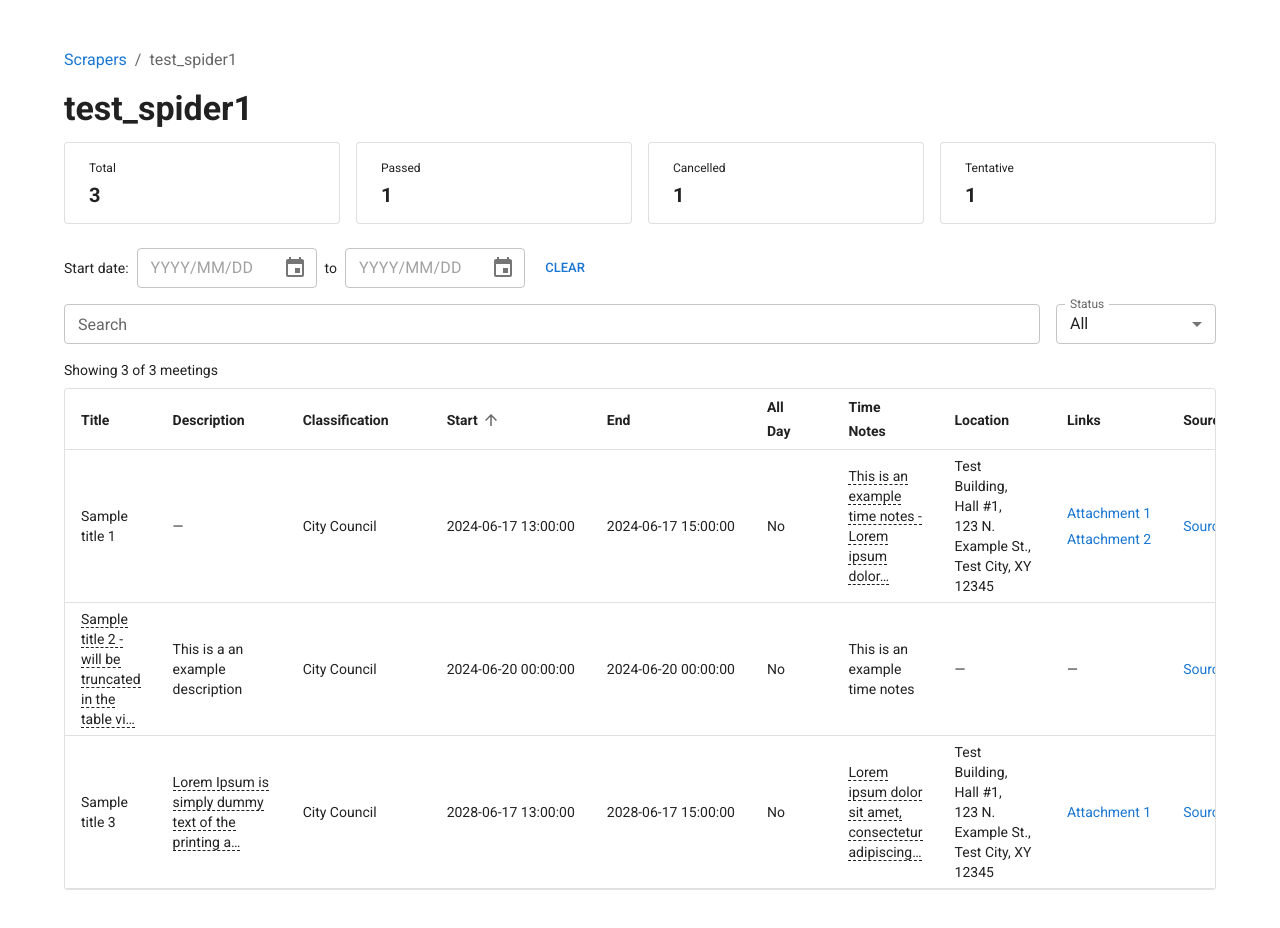
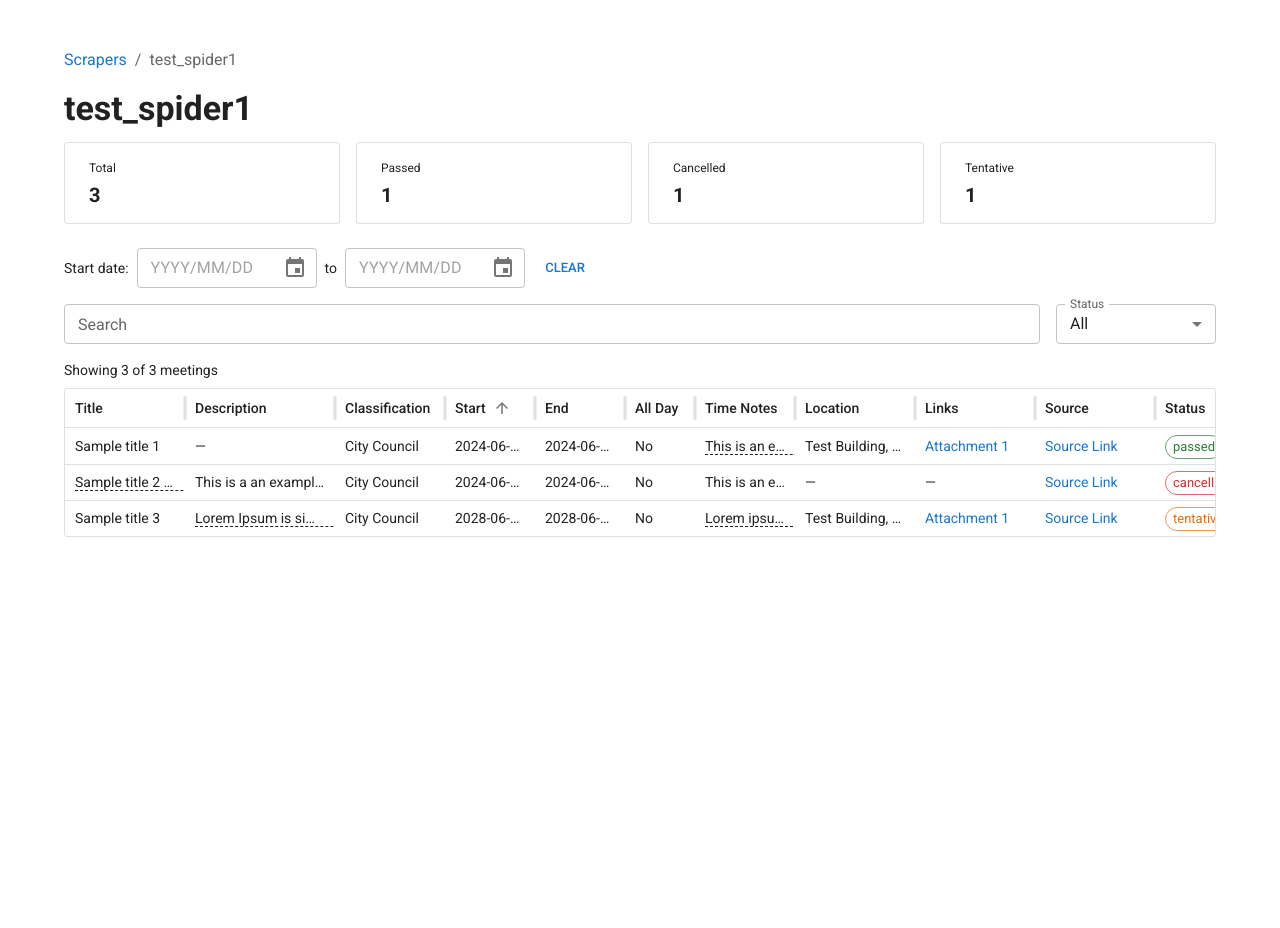
Before and after one commit to DevArtsLab/city-scrapers-meetings-viewer, a Next.js app: page /scrapers/test_spider1 in a window 1280 px wide. Shown: the top 928 px of the page. After the commit the page ends 800 px from the top, so only its background shows below. Built offline with nearby package versions, Linux system fonts and the light colour scheme; what @mui/material-nextjs would draw is missing.

Commit message:
feat: replace static tables with resizable MUI DataGrid columns

```diff
--- a/components/MeetingsTable.tsx
+++ b/components/MeetingsTable.tsx
@@ -4,16 +4,16 @@ import { useMemo, useState } from "react";
 import Box from "@mui/material/Box";
 import Paper from "@mui/material/Paper";
 import Stack from "@mui/material/Stack";
-import Table from "@mui/material/Table";
-import TableBody from "@mui/material/TableBody";
-import TableCell from "@mui/material/TableCell";
-import TableContainer from "@mui/material/TableContainer";
-import TableHead from "@mui/material/TableHead";
-import TableRow from "@mui/material/TableRow";
-import TableSortLabel from "@mui/material/TableSortLabel";
 import TextField from "@mui/material/TextField";
 import MenuItem from "@mui/material/MenuItem";
 import Typography from "@mui/material/Typography";
+import dynamic from "next/dynamic";
+import type { GridColDef } from "@mui/x-data-grid";
+
+const DataGrid = dynamic(
+  () => import("@mui/x-data-grid").then((mod) => mod.DataGrid),
+  { ssr: false }
+);
 import type { MeetingRecord } from "@/lib/scrapers";
 import DateRangeFilter from "@/components/DateRangeFilter";
 import MeetingCard, {
@@ -49,6 +49,128 @@ const STATUS_OPTIONS = [
 
 const STAT_STATUSES = STATUS_OPTIONS.filter((o) => o.value !== "all");
 
+const COLUMNS: { key: SortKey; label: string }[] = [
+  { key: "title", label: "Title" },
+  { key: "description", label: "Description" },
+  { key: "classification", label: "Classification" },
+  { key: "start", label: "Start" },
+  { key: "end", label: "End" },
+  { key: "all_day", label: "All Day" },
+  { key: "time_notes", label: "Time Notes" },
+  { key: "location", label: "Location" },
+  { key: "links", label: "Links" },
+  { key: "source", label: "Source" },
+  { key: "status", label: "Status" },
+  { key: "id", label: "ID" },
+];
+
+const DATAGRID_COLUMNS: GridColDef[] = [
+  {
+    field: "title",
+    headerName: "Title",
+    flex: 1.5,
+    minWidth: 120,
+    renderCell: ({ row }) => <TruncatedText text={row.title} />,
+  },
+  {
+    field: "description",
+    headerName: "Description",
+    flex: 2,
+    minWidth: 150,
+    renderCell: ({ row }) => <TruncatedText text={row.description} />,
+  },
+  {
+    field: "classification",
+    headerName: "Classification",
+    flex: 1,
+    minWidth: 110,
+    valueFormatter: (value: string) => value || "—",
+  },
+  {
+    field: "start",
+    headerName: "Start",
+    flex: 1,
+    minWidth: 90,
+  },
+  {
+    field: "end",
+    headerName: "End",
+    flex: 1,
+    minWidth: 90,
+  },
+  {
+    field: "all_day",
+    headerName: "All Day",
+    flex: 0.6,
+    minWidth: 70,
+    renderCell: ({ row }) => (row.all_day ? "Yes" : "No"),
+  },
+  {
+    field: "time_notes",
+    headerName: "Time Notes",
+    flex: 1,
+    minWidth: 100,
+    renderCell: ({ row }) => <TruncatedText text={row.time_notes} />,
+  },
+  {
+    field: "location",
+    headerName: "Location",
+    flex: 1.5,
+    minWidth: 120,
+    valueGetter: (_value: unknown, row: unknown) =>
+      locationText(row as MeetingRecord),
+    renderCell: ({ row }) => <LocationDisplay record={row as MeetingRecord} />,
+  },
+  {
+    field: "links",
+    headerName: "Links",
+    flex: 1.5,
+    minWidth: 120,
+    sortable: false,
+    renderCell: ({ row }) => {
+      const r = row as MeetingRecord;
+      return r.links?.length ? (
+        <Box>
+          {r.links.map((link, i) => (
+            <Box key={i} sx={{ mb: i < r.links!.length - 1 ? 0.75 : 0 }}>
+              <LinkWithTooltip href={link.href} label={link.title} />
+            </Box>
+          ))}
+        </Box>
+      ) : (
+        "—"
+      );
+    },
+  },
+  {
+    field: "source",
+    headerName: "Source",
+    flex: 1.5,
+    minWidth: 120,
+    renderCell: ({ row }) =>
+      row.source ? (
+        <LinkWithTooltip href={row.source} label="Source Link" />
+      ) : (
+        "—"
+      ),
+  },
+  {
+    field: "status",
+    headerName: "Status",
+    flex: 0.8,
+    minWidth: 90,
+    valueGetter: (_value: unknown, row: unknown) =>
+      normalizeStatus((row as MeetingRecord).status),
+    renderCell: ({ value }) => <StatusChip status={value} />,
+  },
+  {
+    field: "id",
+    headerName: "ID",
+    flex: 0.8,
+    minWidth: 80,
+  },
+];
+
 function EmptyState() {
   return (
     <Typography variant="body2" color="text.secondary" sx={{ py: 2 }}>
@@ -71,21 +193,6 @@ function sortValue(record: MeetingRecord, key: SortKey): string {
   const val = record[key as keyof MeetingRecord];
   return typeof val === "string" ? val.toLowerCase() : "";
 }
-
-const COLUMNS: { key: SortKey; label: string }[] = [
-  { key: "title", label: "Title" },
-  { key: "description", label: "Description" },
-  { key: "classification", label: "Classification" },
-  { key: "start", label: "Start" },
-  { key: "end", label: "End" },
-  { key: "all_day", label: "All Day" },
-  { key: "time_notes", label: "Time Notes" },
-  { key: "location", label: "Location" },
-  { key: "links", label: "Links" },
-  { key: "source", label: "Source" },
-  { key: "status", label: "Status" },
-  { key: "id", label: "ID" },
-];
 
 function StatBox({ label, value }: { label: string; value: number }) {
   return (
@@ -135,7 +242,7 @@ export default function MeetingsTable({
     return { total: records.length, counts };
   }, [records]);
 
-  const visibleRecords = useMemo(() => {
+  const filteredRecords = useMemo(() => {
     const query = search.trim().toLowerCase();
     let filtered = records;
 
@@ -180,11 +287,18 @@ export default function MeetingsTable({
       );
     }
 
-    return [...filtered].sort((a, b) => {
-      const cmp = sortValue(a, sortKey).localeCompare(sortValue(b, sortKey));
-      return sortDirection === "asc" ? cmp : -cmp;
-    });
-  }, [records, search, statusFilter, dateFrom, dateTo, sortKey, sortDirection]);
+    return filtered;
+  }, [records, search, statusFilter, dateFrom, dateTo]);
+
+  // Sorted records used only for the mobile card view
+  const sortedRecords = useMemo(
+    () =>
+      [...filteredRecords].sort((a, b) => {
+        const cmp = sortValue(a, sortKey).localeCompare(sortValue(b, sortKey));
+        return sortDirection === "asc" ? cmp : -cmp;
+      }),
+    [filteredRecords, sortKey, sortDirection]
+  );
 
   const handleSort = (key: SortKey) => {
     if (key === sortKey) {
@@ -274,102 +388,33 @@ export default function MeetingsTable({
       </Stack>
 
       <Typography variant="body2" color="text.secondary" sx={{ mb: 1 }}>
-        Showing {visibleRecords.length} of {records.length} meetings
+        Showing {filteredRecords.length} of {records.length} meetings
       </Typography>
 
-      {/* Desktop / tablet: full table with horizontal scroll as a fallback */}
-      <TableContainer
-        component={Paper}
+      {/* Desktop / tablet: DataGrid with resizable columns */}
+      <Paper
         variant="outlined"
-        sx={{ display: { xs: "none", md: "block" }, overflowX: "auto" }}
+        sx={{ display: { xs: "none", md: "block" }, width: "100%" }}
       >
-        <Table aria-label="meetings table" size="small" sx={{ minWidth: 720 }}>
-          <TableHead>
-            <TableRow>
-              {COLUMNS.map((column) => (
-                <TableCell
-                  key={column.key}
-                  sortDirection={sortKey === column.key ? sortDirection : false}
-                  sx={{ fontWeight: 700 }}
-                >
-                  <TableSortLabel
-                    active={sortKey === column.key}
-                    direction={sortKey === column.key ? sortDirection : "asc"}
-                    onClick={() => handleSort(column.key)}
-                  >
-                    {column.label}
-                  </TableSortLabel>
-                </TableCell>
-              ))}
-            </TableRow>
-          </TableHead>
-          <TableBody>
-            {visibleRecords.length === 0 ? (
-              <TableRow>
-                <TableCell colSpan={COLUMNS.length} align="center">
-                  <EmptyState />
-                </TableCell>
-              </TableRow>
-            ) : (
-              visibleRecords.map((record) => (
-                <TableRow key={record.id} hover>
-                  <TableCell>
-                    <TruncatedText text={record.title} />
-                  </TableCell>
-                  <TableCell>
-                    <TruncatedText text={record.description} />
-                  </TableCell>
-                  <TableCell>{record.classification || "—"}</TableCell>
-                  <TableCell sx={{ whiteSpace: "nowrap" }}>
-                    {record.start}
-                  </TableCell>
-                  <TableCell sx={{ whiteSpace: "nowrap" }}>
-                    {record.end}
-                  </TableCell>
-                  <TableCell>{record.all_day ? "Yes" : "No"}</TableCell>
-                  <TableCell>
-                    <TruncatedText text={record.time_notes} />
-                  </TableCell>
-                  <TableCell>
-                    <LocationDisplay record={record} />
-                  </TableCell>
-                  <TableCell>
-                    {record.links?.length
-                      ? record.links.map((link, i) => (
-                          <Box
-                            key={i}
-                            sx={{ mb: i < record.links!.length - 1 ? 0.75 : 0 }}
-                          >
-                            <LinkWithTooltip
-                              href={link.href}
-                              label={link.title}
-                            />
-                          </Box>
-                        ))
-                      : "—"}
-                  </TableCell>
-                  <TableCell>
-                    {record.source ? (
-                      <LinkWithTooltip
-                        href={record.source}
-                        label="Source Link"
-                      />
-                    ) : (
-                      "—"
-                    )}
-                  </TableCell>
-                  <TableCell>
-                    <StatusChip status={normalizeStatus(record.status)} />
-                  </TableCell>
-                  <TableCell sx={{ fontSize: "0.75rem" }}>
-                    {record.id}
-                  </TableCell>
-                </TableRow>
-              ))
-            )}
-          </TableBody>
-        </Table>
-      </TableContainer>
+        <DataGrid
+          rows={filteredRecords}
+          columns={DATAGRID_COLUMNS}
+          disableColumnMenu
+          autoHeight
+          hideFooter
+          density="compact"
+          initialState={{
+            sorting: {
+              sortModel: [{ field: "start", sort: "asc" }],
+            },
+          }}
+          slots={{
+            noRowsOverlay: EmptyState,
+          }}
+          aria-label="meetings table"
+          sx={{ border: "none" }}
+        />
+      </Paper>
 
       {/* Mobile: card layout */}
       <Stack
@@ -377,12 +422,12 @@ export default function MeetingsTable({
         sx={{ display: { xs: "flex", md: "none" } }}
         aria-label="meetings list"
       >
-        {visibleRecords.length === 0 ? (
+        {sortedRecords.length === 0 ? (
           <Paper variant="outlined" sx={{ p: 3, textAlign: "center" }}>
             <EmptyState />
           </Paper>
         ) : (
-          visibleRecords.map((record) => (
+          sortedRecords.map((record) => (
             <MeetingCard key={record.id} record={record} />
           ))
         )}
--- /dev/null
+++ b/components/ScrapersTable.tsx
@@ -0,0 +1,72 @@
+"use client";
+
+import dynamic from "next/dynamic";
+import type { GridColDef } from "@mui/x-data-grid";
+import Paper from "@mui/material/Paper";
+
+const DataGrid = dynamic(
+  () => import("@mui/x-data-grid").then((mod) => mod.DataGrid),
+  { ssr: false }
+);
+import MuiLink from "@mui/material/Link";
+import NextLink from "@/components/NextLink";
+import type { SpiderEntry } from "@/lib/scrapers";
+
+const PLACEHOLDER = "—";
+
+function placeholderValue(value?: string) {
+  return value && value.length > 0 ? value : PLACEHOLDER;
+}
+
+const columns: GridColDef[] = [
+  {
+    field: "slug",
+    headerName: "Slug/Spider Name",
+    flex: 1,
+    renderCell: ({ value }) => (
+      <MuiLink
+        component={NextLink}
+        href={`/scrapers/${value}`}
+        underline="hover"
+      >
+        {value}
+      </MuiLink>
+    ),
+  },
+  {
+    field: "agency",
+    headerName: "Agency",
+    flex: 1,
+    valueFormatter: (value?: string) => placeholderValue(value),
+  },
+  {
+    field: "last_run_status",
+    headerName: "Status",
+    flex: 1,
+    valueFormatter: (value?: string) => placeholderValue(value),
+  },
+  {
+    field: "last_run",
+    headerName: "Last Run",
+    flex: 1,
+    valueFormatter: (value?: string) => placeholderValue(value),
+  },
+];
+
+export default function ScrapersTable({ spiders }: { spiders: SpiderEntry[] }) {
+  const rows = spiders.map((spider) => ({ id: spider.slug, ...spider }));
+
+  return (
+    <Paper variant="outlined" sx={{ mt: 3 }}>
+      <DataGrid
+        rows={rows}
+        columns={columns}
+        disableColumnMenu
+        autoHeight
+        hideFooter
+        aria-label="scrapers table"
+        sx={{ border: "none" }}
+      />
+    </Paper>
+  );
+}
```
Also changed, not shown: app/scrapers/page.tsx (+3 -62 lines).
